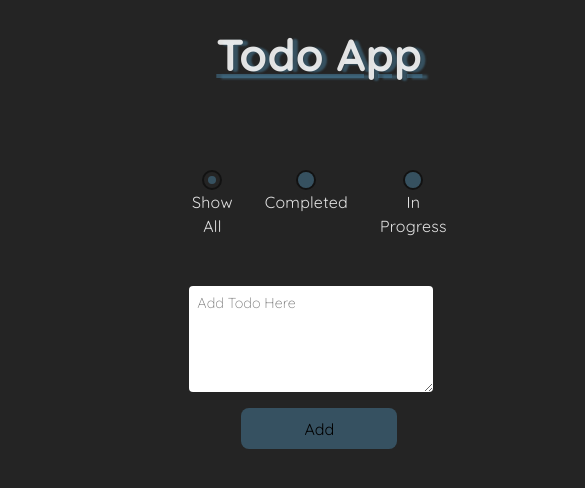
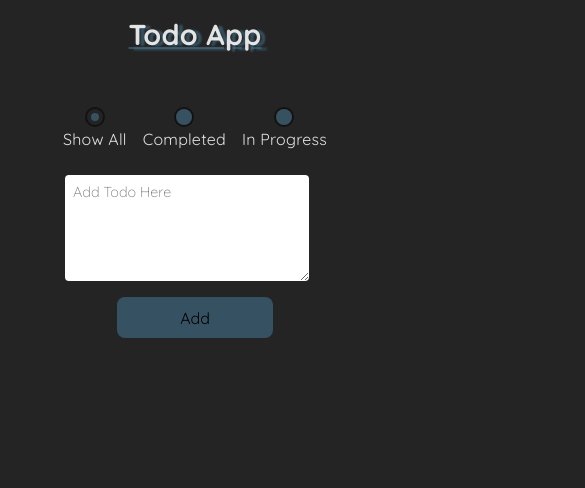
Before and after one commit to jayw1112/todo-list-app, a React (Vite) app: page / in a window 390 px wide. Shown: the top 488 px of the page, 585 px wide, since content can reach past the window. Built offline with nearby package versions, Linux system fonts and the light colour scheme.

Commit message:
responsive & mobile friendly

```diff
--- a/src/components/AddBox.module.css
+++ b/src/components/AddBox.module.css
@@ -52,3 +52,35 @@ button:focus-visible {
 .textBox:focus {
   outline: 2px solid var(--blue);
 }
+
+@media (max-width: 480px) {
+  .container {
+    grid-template-rows: auto auto;
+    grid-template-columns: 1fr;
+    gap: 1rem;
+    align-items: center;
+    justify-items: center;
+  }
+  /* .textBox {
+    width: 100%;
+  }
+  .subButton {
+    width: 100%;
+  } */
+}
+
+@media (min-width: 481px) and (max-width: 768px) {
+  .container {
+    grid-template-rows: auto auto;
+    grid-template-columns: 1fr;
+    gap: 1rem;
+    align-items: center;
+    justify-items: center;
+  }
+  /* .textBox {
+    width: 100%;
+  }
+  .subButton {
+    width: 100%;
+  } */
+}
--- a/src/components/RadioInput.module.css
+++ b/src/components/RadioInput.module.css
@@ -108,3 +108,27 @@ input[type='radio']:checked + span.customRadio::before {
   background-position: center;
   background-repeat: no-repeat;
 }
+
+@media (max-width: 480px) {
+  .buttonContainer {
+    /* flex-direction: column; */
+    margin: 1rem;
+    padding: 0 2rem;
+  }
+
+  .radioLabel {
+    padding: 0.5rem;
+  }
+}
+
+@media (min-width: 481px) and (max-width: 768px) {
+  .buttonContainer {
+    /* flex-direction: column; */
+    margin: 1rem 2rem;
+    padding: 0 1rem;
+  }
+
+  .radioLabel {
+    padding: 1rem;
+  }
+}
--- a/src/components/Todo.module.css
+++ b/src/components/Todo.module.css
@@ -68,5 +68,5 @@ button:focus-visible {
 }
 
 .lineThrough {
-  text-decoration: line-through;
+  text-decoration: line-through 0.3em var(--blue2);
 }
--- a/src/index.css
+++ b/src/index.css
@@ -15,8 +15,10 @@
   -webkit-text-size-adjust: 100%;
 
   --blue: #47799688;
+  --blue2: #1d323f98;
   --grayWhite: rgba(255, 255, 255, 0.87);
   --grayBlack: rgba(0, 0, 0, 0.5);
+  --black2: rgba(0, 0, 0, 0.671);
 }
 
 a {
@@ -47,15 +49,14 @@ h1 {
   /* text-decoration-skip-ink: none; */
 }
 
-/* @media (prefers-color-scheme: light) {
-  :root {
-    color: #213547;
-    background-color: #ffffff;
+@media (max-width: 480px) {
+  h1 {
+    font-size: 1.8em;
   }
-  a:hover {
-    color: #747bff;
+}
+
+@media (min-width: 481px) and (max-width: 768px) {
+  h1 {
+    font-size: 2.2em;
   }
-  button {
-    background-color: #f9f9f9;
-  }
-} */
+}
```
